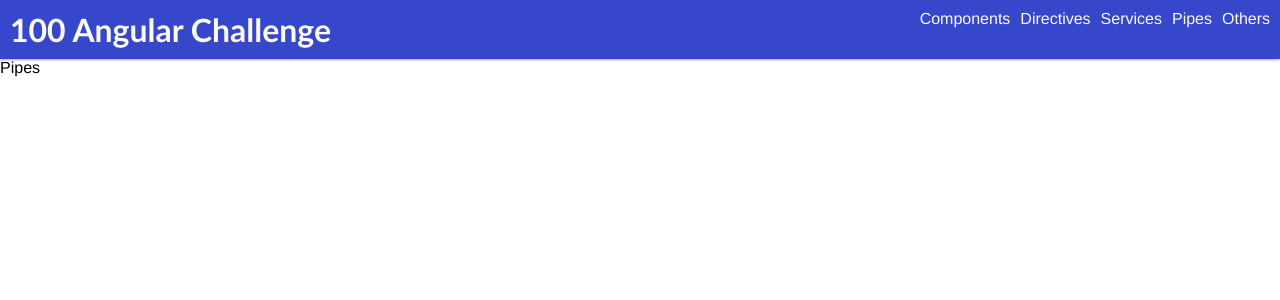
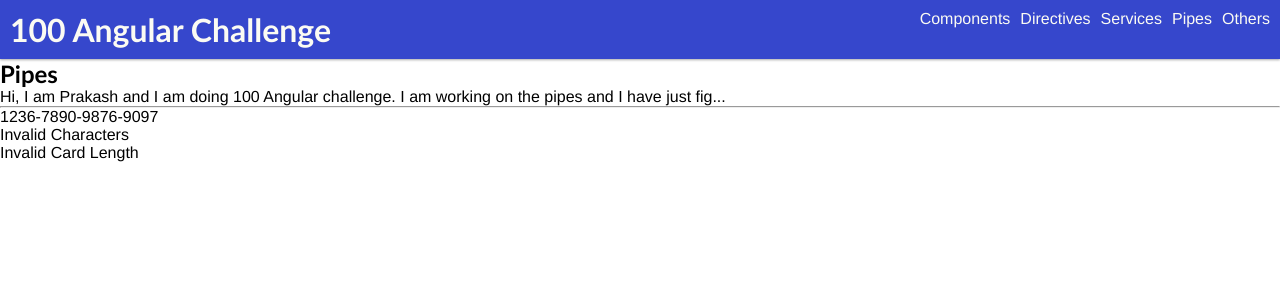
Before and after one commit to prakashthakuri/Angular-Challenges, an Angular app: page /pipes in a window 1280 px wide. Shown: the top 300 px of the page. Built offline with nearby package versions, Linux system fonts and the light colour scheme.

Commit message:
New Pipe -- Credit Caard Formatter Pipe and Fixed Truncate Pipe

```diff
--- a/src/app/directives/directive-documentation/directive-documentation.component.html
+++ b/src/app/directives/directive-documentation/directive-documentation.component.html
@@ -1 +1 @@
-<p>directive-documentation works!</p>
+<p>Directive works</p>
--- /dev/null
+++ b/src/app/pipes/creditcard-formatter.pipe.ts
@@ -0,0 +1,49 @@
+import { Pipe, PipeTransform } from '@angular/core';
+
+@Pipe({
+  name: 'creditcardFormatter'
+})
+export class CreditcardFormatterPipe implements PipeTransform {
+
+  public transform(cardNumber: string): string{
+    if (!this.hasCorrectLength(cardNumber)){
+      return 'Invalid Card Length';
+    }
+
+    if(!this.isAllNumbers(cardNumber)){
+      return 'Invalid Characters';
+    }
+
+    return this.formatCardNumber(cardNumber);
+  }
+
+
+  private  isAllNumbers(cardNumber : string): boolean {
+    const stringNumbers = ['0', '1', '2', '3', '4', '5', '6', '7', '8', '9'];
+    const totalValidCharacters = cardNumber.split('').filter((char) => stringNumbers.includes(char)).length;
+
+    return totalValidCharacters === cardNumber.length;
+
+  }
+  private hasCorrectLength(cardNumber: string): boolean{
+    const cardNumberLength = cardNumber.length;
+    const isMasterVisaDiscoverCardLength = 16;
+    const isAmexCardLength = 15;
+
+    if (cardNumberLength === isAmexCardLength || cardNumberLength === isMasterVisaDiscoverCardLength) {
+      return true;
+    }
+    return false;
+
+
+  }
+
+  private  formatCardNumber(cardNumber: string): string{
+    const parts = cardNumber.match(/[\s\S]{1,4}/g);
+
+    return parts.join('-');
+
+  }
+
+
+}
--- a/src/app/pipes/pipe-documentation/pipe-documentation.component.html
+++ b/src/app/pipes/pipe-documentation/pipe-documentation.component.html
@@ -1,16 +1,29 @@
-<main>
-  Pipes
 
-  <!-- <app-card [iconClasses] = "'fas fa-info-circle'" [title]= "'Truncate'" [subtitle]= "'Pipes'"> -->
+  <h2>Pipes</h2>
 <!--
-    <p body>{{'The Computer Science department of the Seidenberg School reviewed and revised the Master of Science in Computer Science in fall 2011. Since then, the department has been offering a 30-credit program that has been both strengthened and updated.
+  <app-card [iconClasses] = "'fas fa-info-circle'" [title]= "'Truncate'" [subtitle]= "'Pipes'">
 
-      The new rigorous curriculum is built on a core of algorithms and computing theory, Internet and web computing, grid and cloud computing, and database systems. It also offers students the flexibility of pursuing one or more focused, in-depth course sequences in cutting-edge areas like classical computer science, artificial intelligence, Internet computing, mobile computing, network security, and web security.
+    <p footer>This is a Pipe</p>
 
-      Whether you are looking to advance your career or change focus and keep ahead of the latest technologies, this master's program is your best choice.
-' | truncate : 75}}
-    </p> -->
+    <p body>Truncat    </p>
+
+  </app-card> -->
+<p> {{'Hi, I am Prakash and I am doing 100 Angular challenge. I am working on the pipes and I have just figured out that there is the
+  problem with the update of Angular, I also checked on the github and stackoverflow. Its a big issue, whenever I am trying to make some
+  changes while recompiling the working application crashes and creates a random non relevant error.' | truncate}}</p>
+
+ <hr/>
+
+
+
+  <!-- <app-card [iconClasses] = "'fas fa-info-circle'" [title]= "'Credit Card Formatter'" [subtitle]= "'Pipes'"> -->
+
+   <!-- <p> {{1112223344345123321 | creditcardFormatter}}</p> -->
+   <p> {{'1236789098769097' | creditcardFormatter }}</p>
+   <p>{{'fsds56789812353' | creditcardFormatter }}</p>
+   <p>{{'1231243' | creditcardFormatter}}</p>
+
+   <!-- //for pipes always put it inside the inverted comma   -->
+
 
   <!-- </app-card> -->
-
-</main>
--- a/src/app/pipes/pipe-documentation/pipe-documentation.component.ts
+++ b/src/app/pipes/pipe-documentation/pipe-documentation.component.ts
@@ -1,3 +1,4 @@
+import { TruncatePipe } from './../truncate.pipe';
 import { Component, OnInit } from '@angular/core';
 
 @Component({
@@ -5,10 +6,9 @@ import { Component, OnInit } from '@angular/core';
   templateUrl: './pipe-documentation.component.html',
   styleUrls: ['./pipe-documentation.component.scss'],
 })
-export class PipeDocumentationComponent implements OnInit {
+export class PipeDocumentationComponent  {
 
 
   constructor() {}
 
-  ngOnInit(): void {}
 }
--- a/src/app/pipes/pipes.module.ts
+++ b/src/app/pipes/pipes.module.ts
@@ -4,11 +4,13 @@ import { NgModule } from '@angular/core';
 import { CommonModule } from '@angular/common';
 import { PIPES_ROUTES } from './pipe.routes';
 import { TruncatePipe } from './truncate.pipe';
+import { CreditcardFormatterPipe } from './creditcard-formatter.pipe';
 
 @NgModule({
   declarations: [
-          // PipeDocumentationComponent,
-        //  TruncatePipe
+        PipeDocumentationComponent,
+        TruncatePipe,
+        CreditcardFormatterPipe
       ],
   imports: [CommonModule, RouterModule.forChild(PIPES_ROUTES)],
 })
```
Also changed, not shown: 1 other file (tests, documents, lock files or other folders).
